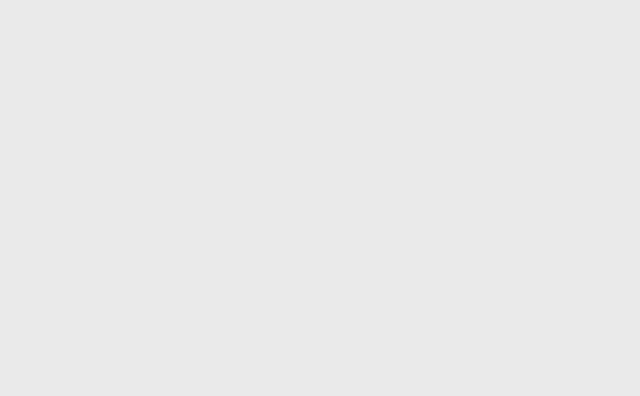
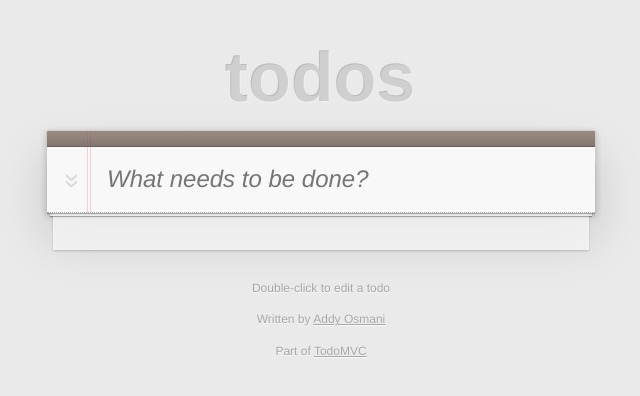
Before and after one commit to blasut/backbone_testing, a plain HTML site: page index.html in a window 1280 px wide. Shown: the whole page, without its empty margins (319-959 px from the left). Drawn offline with Linux system fonts and the light colour scheme.

Commit message:
add some markup

```diff
--- a/index.html
+++ b/index.html
@@ -7,6 +7,26 @@
   <link rel="stylesheet" href="assets/base.css">
 </head>
 <body>
+
+ <section id="todoapp">
+    <header id="header">
+      <h1>todos</h1>
+      <input id="new-todo" placeholder="What needs to be done?" autofocus>
+    </header>
+    <section id="main">
+      <input id="toggle-all" type="checkbox">
+      <label for="toggle-all">Mark all as complete</label>
+      <ul id="todo-list"></ul>
+    </section>
+    <footer id="footer"></footer>
+  </section>
+  <div id="info">
+    <p>Double-click to edit a todo</p>
+    <p>Written by <a href="https://github.com/addyosmani">Addy Osmani</a></p>
+    <p>Part of <a href="http://todomvc.com">TodoMVC</a></p>
+  </div>
+
+
   <script src="js/lib/jquery.min.js"></script>
   <script src="js/lib/underscore-min.js"></script>
   <script src="js/lib/backbone-min.js"></script>
```
